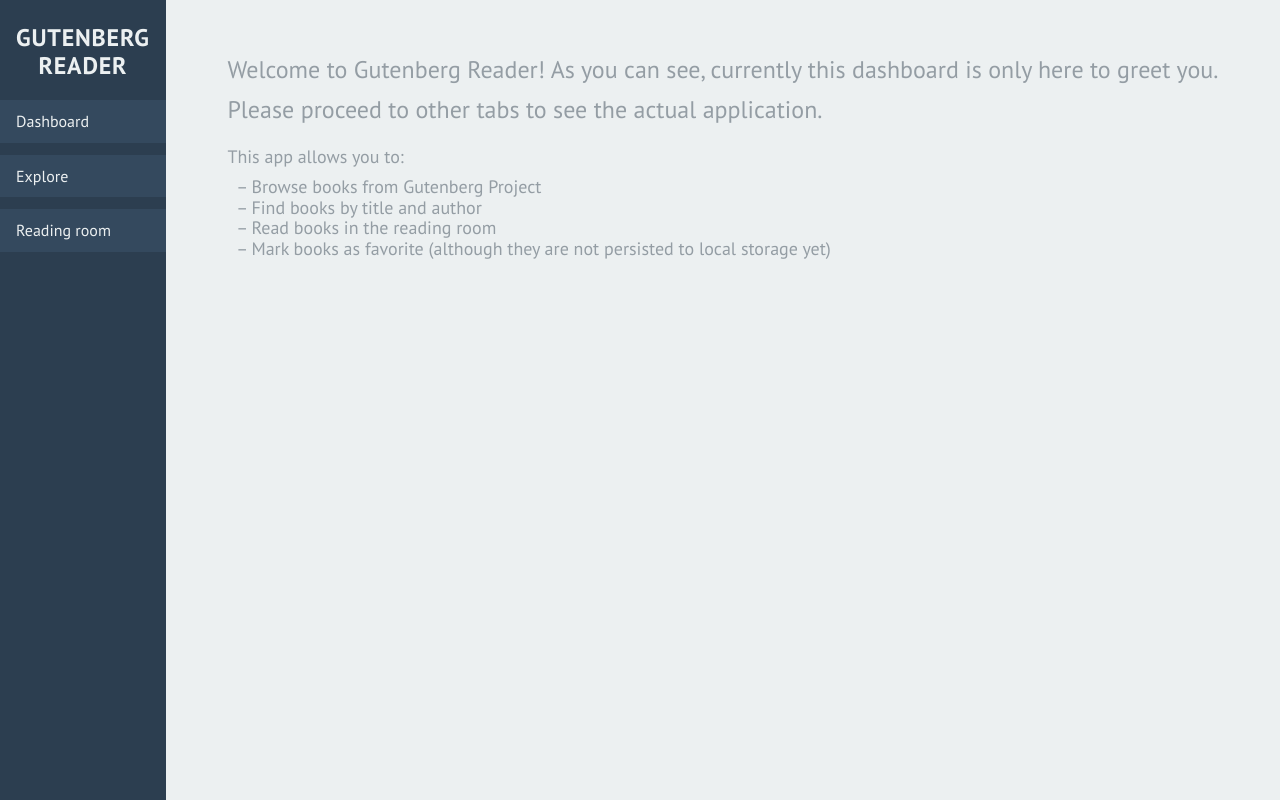
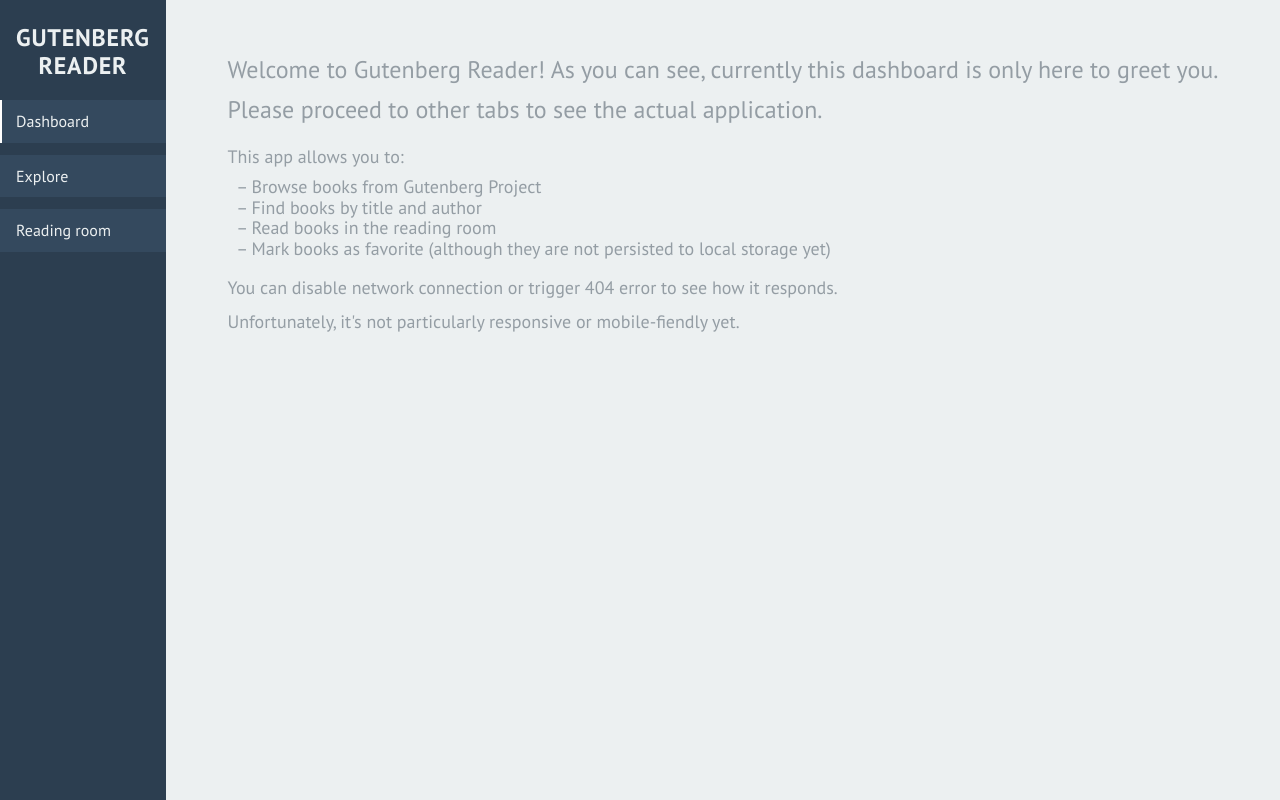
Before and after one commit to butteredptarmigan/butteredptarmigan.github.io, a React (Create React App) app: page / in a window 1280 px wide. Built offline with nearby package versions, Linux system fonts and the light colour scheme.

Commit message:
Highlight active tabs and handle non-existent routes

```diff
--- a/src/App.scss
+++ b/src/App.scss
@@ -1,5 +1,6 @@
 @use 'styles/theme';
 @use 'styles/reset';
+@use 'ui/filler';
 
 //REF All font variations are downloaded in order to play with them freely during development
 //REF but as it becomes clear that some of them are redundant, they should be restricted to a reasonable range
@@ -47,7 +48,34 @@
                 & + a {
                     margin-top: 0.75rem;
                 }
+
+                &[aria-current=page] {
+                    position: relative;
+
+                    &::before {
+                        --decoration-size: 2px;
+
+                        content: "";
+                        position: absolute;
+                        top: 0;
+                        bottom: 0;
+                        left: 0;
+                        width: var(--decoration-size);
+                        background-color: white;
+                    }
+                }
             }
         }
     }
+
+    .Error {
+        @extend %tab-empty;
+
+        .Empty {
+            @extend %tab-empty-filler;
+
+            align-items: center;
+            justify-content: center;
+        }
+    }
 }
--- a/src/App.tsx
+++ b/src/App.tsx
@@ -1,6 +1,15 @@
-import { Link, Outlet } from 'react-router-dom';
+import { NavLink, NavLinkProps, Outlet } from 'react-router-dom';
 import DatewiseStorage, { StorageOperator } from './storage/Storage';
 import './App.scss';
+
+const TabLink = ($: NavLinkProps) => (
+    <NavLink
+        {...$}
+        className={(isActive) => isActive ? 'TabLink-active' : ''}
+    >
+        {$.children}
+    </NavLink>
+);
 
 const App = () => (
     <div className='App'>
@@ -9,9 +18,9 @@
                 <h1 className='App-title'>Gutenberg reader</h1>
             </header>
             <nav className='App-nav'>
-                <Link to='/'>Dashboard</Link>
-                <Link to='/explore'>Explore</Link>
-                <Link to='/room'>Reading room</Link>
+                <TabLink to='/' end>Dashboard</TabLink>
+                <TabLink to='/explore'>Explore</TabLink>
+                <TabLink to='/room'>Reading room</TabLink>
             </nav>
         </aside>
         <DatewiseStorage>
--- a/src/dashboard/Dashboard.scss
+++ b/src/dashboard/Dashboard.scss
@@ -14,7 +14,7 @@
         }
 
         p.instructions {
-            margin-top: 0.75em;
+            margin: 0.75em 0;
             font-size: 0.75em;
             text-align: start;
         }
--- a/src/dashboard/Dashboard.tsx
+++ b/src/dashboard/Dashboard.tsx
@@ -17,6 +17,12 @@
                         <li>Mark books as favorite (although they are not persisted to local storage yet)</li>
                     </ul>
                 </p>
+                <p className="instructions">
+                    You can disable network connection or trigger 404 error to see how it responds.
+                </p>
+                <p className='instructions'>
+                    Unfortunately, it's not particularly responsive or mobile-fiendly yet.
+                </p>
             </span>
         </Filler>
     </Tab>
--- a/src/index.tsx
+++ b/src/index.tsx
@@ -5,6 +5,8 @@
 import Dashboard from './dashboard/Dashboard';
 import Explore from './explore/Explore';
 import ReadingRoom from './reading-room/ReadingRoom';
+import Tab from './Tab';
+import { Empty } from './ui/Filler';
 import reportWebVitals from './reportWebVitals';
 import './index.scss';
 
@@ -14,6 +16,11 @@
             <Route index element={<Dashboard/>}/>
             <Route path='explore/*' element={<Explore/>}/>
             <Route path='room/*' element={<ReadingRoom/>}/>
+            <Route path='*' element={
+                <Tab className='Error'>
+                    <Empty>404! There is nothing here.</Empty>
+                </Tab>}
+            />
         </Route>
     </Routes>
 );
```
